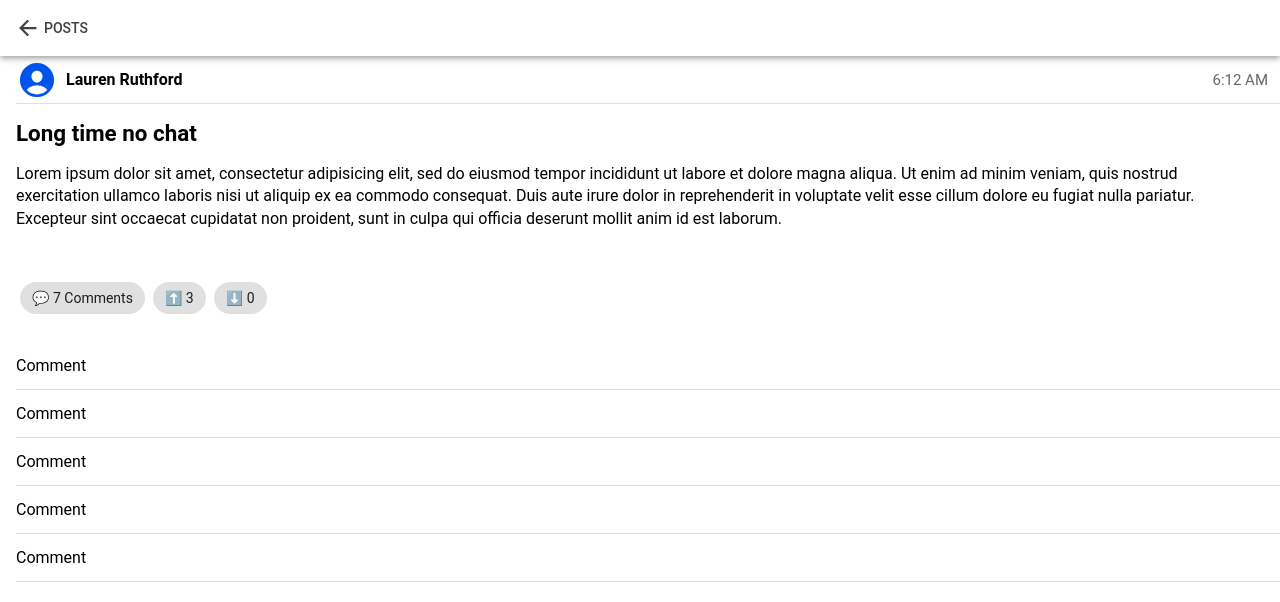
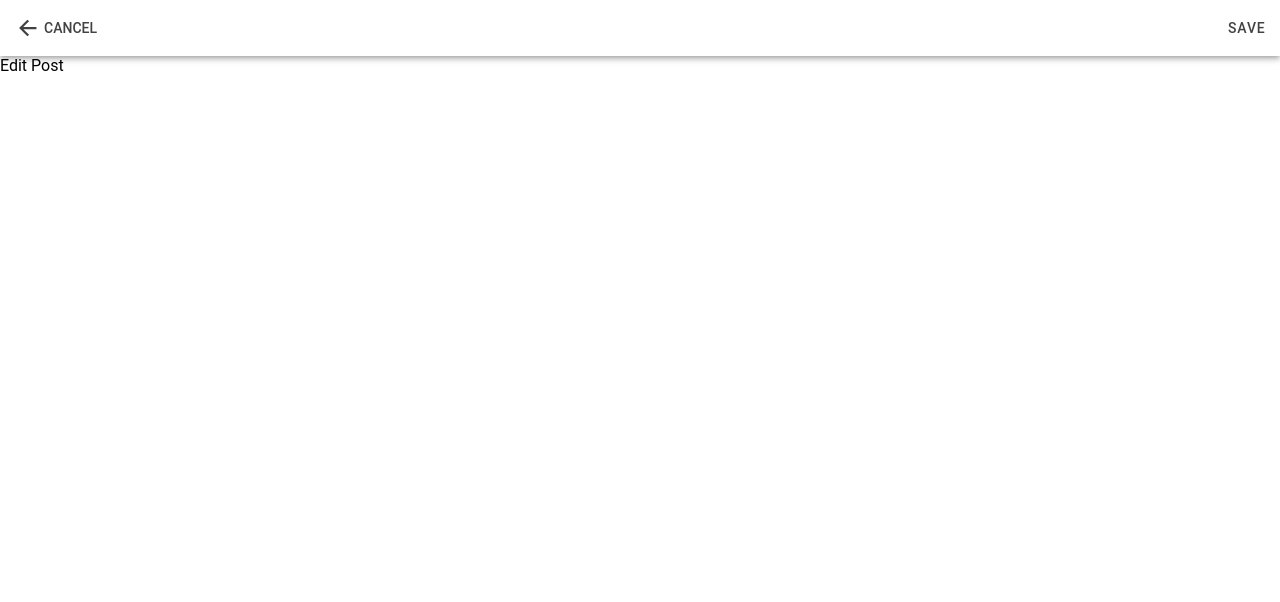
Before and after one commit to KasTasElis/my-ionic-firebase-reddit-clone, a React (Vite) app: page /message/1/edit in a window 1280 px wide. Shown: the top 602 px of the page. Built offline with nearby package versions, Linux system fonts and the light colour scheme.

Commit message:
progress

```diff
--- a/src/App.tsx
+++ b/src/App.tsx
@@ -1,24 +1,24 @@
-import { Redirect, Route } from 'react-router-dom';
-import { IonApp, IonRouterOutlet, setupIonicReact } from '@ionic/react';
-import { IonReactRouter } from '@ionic/react-router';
-import Home from './pages/Home';
-import ViewMessage from './pages/ViewMessage';
+import { Redirect, Route } from "react-router-dom";
+import { IonApp, IonRouterOutlet, setupIonicReact } from "@ionic/react";
+import { IonReactRouter } from "@ionic/react-router";
+import Home from "./pages/Home";
+import ViewMessage from "./pages/ViewMessage";
 
 /* Core CSS required for Ionic components to work properly */
-import '@ionic/react/css/core.css';
+import "@ionic/react/css/core.css";
 
 /* Basic CSS for apps built with Ionic */
-import '@ionic/react/css/normalize.css';
-import '@ionic/react/css/structure.css';
-import '@ionic/react/css/typography.css';
+import "@ionic/react/css/normalize.css";
+import "@ionic/react/css/structure.css";
+import "@ionic/react/css/typography.css";
 
 /* Optional CSS utils that can be commented out */
-import '@ionic/react/css/padding.css';
-import '@ionic/react/css/float-elements.css';
-import '@ionic/react/css/text-alignment.css';
-import '@ionic/react/css/text-transformation.css';
-import '@ionic/react/css/flex-utils.css';
-import '@ionic/react/css/display.css';
+import "@ionic/react/css/padding.css";
+import "@ionic/react/css/float-elements.css";
+import "@ionic/react/css/text-alignment.css";
+import "@ionic/react/css/text-transformation.css";
+import "@ionic/react/css/flex-utils.css";
+import "@ionic/react/css/display.css";
 
 /**
  * Ionic Dark Mode
@@ -29,10 +29,12 @@ import '@ionic/react/css/display.css';
 
 /* import '@ionic/react/css/palettes/dark.always.css'; */
 /* import '@ionic/react/css/palettes/dark.class.css'; */
-import '@ionic/react/css/palettes/dark.system.css';
+import "@ionic/react/css/palettes/dark.system.css";
 
 /* Theme variables */
-import './theme/variables.css';
+import "./theme/variables.css";
+import CreatePost from "./pages/CreatePost";
+import EditPost from "./pages/EditPost";
 
 setupIonicReact();
 
@@ -46,8 +48,15 @@ const App: React.FC = () => (
         <Route path="/home" exact={true}>
           <Home />
         </Route>
+        <Route path="/create-post" exact={true}>
+          <CreatePost />
+        </Route>
         <Route path="/message/:id">
-           <ViewMessage />
+          <ViewMessage />
+        </Route>
+
+        <Route path="/message/:id/edit">
+          <EditPost />
         </Route>
       </IonRouterOutlet>
     </IonReactRouter>
--- /dev/null
+++ b/src/pages/CreatePost.tsx
@@ -0,0 +1,27 @@
+import {
+  IonBackButton,
+  IonButtons,
+  IonContent,
+  IonHeader,
+  IonPage,
+  IonToolbar,
+} from "@ionic/react";
+import "./ViewMessage.css";
+
+function CreatePost() {
+  return (
+    <IonPage id="view-message-page">
+      <IonHeader translucent>
+        <IonToolbar>
+          <IonButtons slot="start">
+            <IonBackButton text="Posts" defaultHref="/home"></IonBackButton>
+          </IonButtons>
+        </IonToolbar>
+      </IonHeader>
+
+      <IonContent fullscreen>Create Post Screen</IonContent>
+    </IonPage>
+  );
+}
+
+export default CreatePost;
--- /dev/null
+++ b/src/pages/EditPost.tsx
@@ -0,0 +1,34 @@
+import {
+  IonBackButton,
+  IonButton,
+  IonButtons,
+  IonContent,
+  IonHeader,
+  IonPage,
+  IonToolbar,
+} from "@ionic/react";
+import "./ViewMessage.css";
+
+function EditPost() {
+  return (
+    <IonPage id="view-message-page">
+      <IonHeader translucent>
+        <IonToolbar>
+          <IonButtons slot="start">
+            <IonBackButton text="Cancel" defaultHref="/home"></IonBackButton>
+          </IonButtons>
+
+          <IonButtons slot="end">
+            <IonButton routerLink="">Save</IonButton>
+          </IonButtons>
+        </IonToolbar>
+      </IonHeader>
+
+      <IonContent fullscreen>
+        <div>Edit Post</div>
+      </IonContent>
+    </IonPage>
+  );
+}
+
+export default EditPost;
--- a/src/pages/Home.tsx
+++ b/src/pages/Home.tsx
@@ -36,7 +36,9 @@ const Home: React.FC = () => {
         <IonToolbar>
           <IonTitle>Posts</IonTitle>
           <IonButtons slot="end">
-            <IonButton color="success">Create Post</IonButton>
+            <IonButton color="success" routerLink="/create-post">
+              Create Post
+            </IonButton>
           </IonButtons>
         </IonToolbar>
       </IonHeader>
--- a/src/pages/ViewMessage.tsx
+++ b/src/pages/ViewMessage.tsx
@@ -2,6 +2,7 @@ import { useState } from "react";
 import { Message, getMessage } from "../data/messages";
 import {
   IonBackButton,
+  IonButton,
   IonButtons,
   IonChip,
   IonContent,
@@ -34,6 +35,10 @@ function ViewMessage() {
         <IonToolbar>
           <IonButtons slot="start">
             <IonBackButton text="Posts" defaultHref="/home"></IonBackButton>
+          </IonButtons>
+
+          <IonButtons slot="end">
+            <IonButton routerLink="/message/:id/edit">Edit</IonButton>
           </IonButtons>
         </IonToolbar>
       </IonHeader>
```
